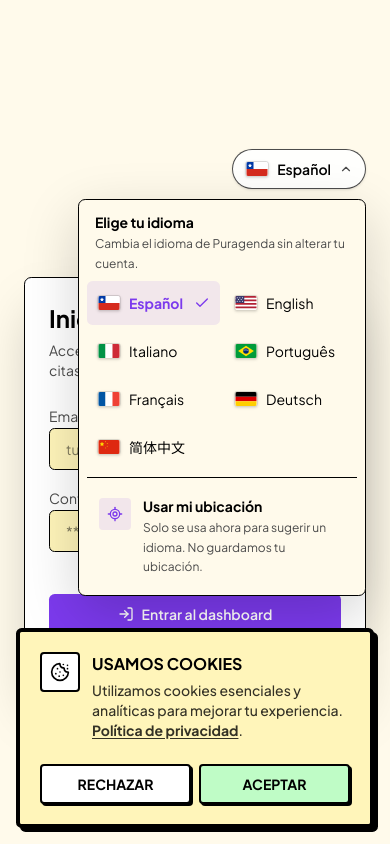
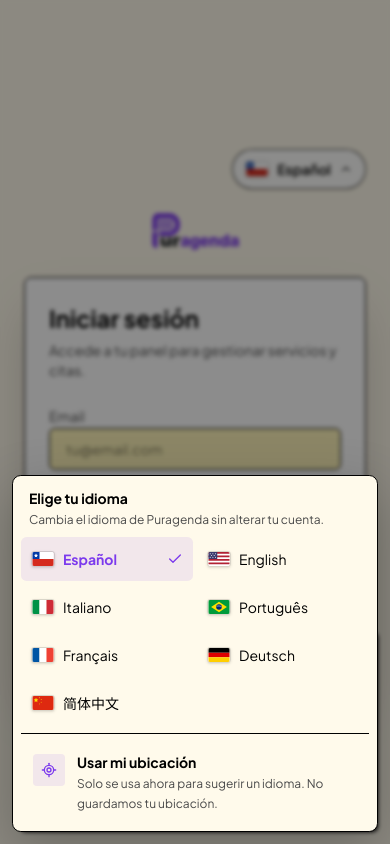
Before and after one commit to DiegoSalsa/Puragenda, a Next.js app: page /login in a window 390 px wide. Both pictures are taken after a click on the button "Español". Built offline with nearby package versions, Linux system fonts and the light colour scheme; no server answers.

Commit message:
fix: make language selector responsive

```diff
--- a/src/components/language-switcher.tsx
+++ b/src/components/language-switcher.tsx
@@ -5,6 +5,7 @@ import { useRouter } from "next/navigation";
 import { usePathname } from "next/navigation";
 import { Check, ChevronDown, Loader2, LocateFixed, MapPin } from "lucide-react";
 import { useEffect, useRef, useState, useTransition } from "react";
+import { createPortal } from "react-dom";
 import {
   type AppLocale,
   LOCALE_COOKIE,
@@ -21,38 +22,141 @@ interface LanguageSwitcherProps {
 
 type LocationState = "idle" | "locating" | "success" | "error";
 
-function LocaleFlag({ locale, className = "" }: { locale: AppLocale; className?: string }) {
+interface MenuPosition {
+  left: number;
+  top?: number;
+  bottom?: number;
+  width: number;
+  maxHeight: number;
+  mobile: boolean;
+}
+
+function LocaleFlag({
+  locale,
+  className = "",
+}: {
+  locale: AppLocale;
+  className?: string;
+}) {
   const baseClass = `h-4 w-6 shrink-0 overflow-hidden rounded-[3px] border border-black/15 shadow-sm ${className}`;
 
   if (locale === "es") {
-    return <svg viewBox="0 0 24 16" className={baseClass} aria-hidden="true"><path fill="#fff" d="M0 0h24v8H0z"/><path fill="#d52b1e" d="M0 8h24v8H0z"/><path fill="#0039a6" d="M0 0h8v8H0z"/><path fill="#fff" d="m4 1.7.7 1.5 1.6.2-1.2 1.1.3 1.6L4 5.3 2.6 6l.3-1.5-1.2-1.1 1.6-.2z"/></svg>;
+    return (
+      <svg viewBox="0 0 24 16" className={baseClass} aria-hidden="true">
+        <path fill="#fff" d="M0 0h24v8H0z" />
+        <path fill="#d52b1e" d="M0 8h24v8H0z" />
+        <path fill="#0039a6" d="M0 0h8v8H0z" />
+        <path
+          fill="#fff"
+          d="m4 1.7.7 1.5 1.6.2-1.2 1.1.3 1.6L4 5.3 2.6 6l.3-1.5-1.2-1.1 1.6-.2z"
+        />
+      </svg>
+    );
   }
   if (locale === "en") {
-    return <svg viewBox="0 0 24 16" className={baseClass} aria-hidden="true"><path fill="#fff" d="M0 0h24v16H0z"/><path fill="#b22234" d="M0 0h24v2H0zm0 4h24v2H0zm0 4h24v2H0zm0 4h24v2H0z"/><path fill="#3c3b6e" d="M0 0h10v8H0z"/><g fill="#fff"><circle cx="2" cy="2" r=".6"/><circle cx="5" cy="2" r=".6"/><circle cx="8" cy="2" r=".6"/><circle cx="3.5" cy="4" r=".6"/><circle cx="6.5" cy="4" r=".6"/><circle cx="2" cy="6" r=".6"/><circle cx="5" cy="6" r=".6"/><circle cx="8" cy="6" r=".6"/></g></svg>;
+    return (
+      <svg viewBox="0 0 24 16" className={baseClass} aria-hidden="true">
+        <path fill="#fff" d="M0 0h24v16H0z" />
+        <path
+          fill="#b22234"
+          d="M0 0h24v2H0zm0 4h24v2H0zm0 4h24v2H0zm0 4h24v2H0z"
+        />
+        <path fill="#3c3b6e" d="M0 0h10v8H0z" />
+        <g fill="#fff">
+          <circle cx="2" cy="2" r=".6" />
+          <circle cx="5" cy="2" r=".6" />
+          <circle cx="8" cy="2" r=".6" />
+          <circle cx="3.5" cy="4" r=".6" />
+          <circle cx="6.5" cy="4" r=".6" />
+          <circle cx="2" cy="6" r=".6" />
+          <circle cx="5" cy="6" r=".6" />
+          <circle cx="8" cy="6" r=".6" />
+        </g>
+      </svg>
+    );
   }
   if (locale === "it") {
-    return <svg viewBox="0 0 24 16" className={baseClass} aria-hidden="true"><path fill="#009246" d="M0 0h8v16H0z"/><path fill="#fff" d="M8 0h8v16H8z"/><path fill="#ce2b37" d="M16 0h8v16h-8z"/></svg>;
+    return (
+      <svg viewBox="0 0 24 16" className={baseClass} aria-hidden="true">
+        <path fill="#009246" d="M0 0h8v16H0z" />
+        <path fill="#fff" d="M8 0h8v16H8z" />
+        <path fill="#ce2b37" d="M16 0h8v16h-8z" />
+      </svg>
+    );
   }
   if (locale === "pt") {
-    return <svg viewBox="0 0 24 16" className={baseClass} aria-hidden="true"><path fill="#009b3a" d="M0 0h24v16H0z"/><path fill="#ffdf00" d="m12 2 9 6-9 6-9-6z"/><circle cx="12" cy="8" r="3.2" fill="#002776"/><path d="M9.4 7.2c1.7-.7 3.8-.5 5.4.5" fill="none" stroke="#fff" strokeWidth=".6"/></svg>;
+    return (
+      <svg viewBox="0 0 24 16" className={baseClass} aria-hidden="true">
+        <path fill="#009b3a" d="M0 0h24v16H0z" />
+        <path fill="#ffdf00" d="m12 2 9 6-9 6-9-6z" />
+        <circle cx="12" cy="8" r="3.2" fill="#002776" />
+        <path
+          d="M9.4 7.2c1.7-.7 3.8-.5 5.4.5"
+          fill="none"
+          stroke="#fff"
+          strokeWidth=".6"
+        />
+      </svg>
+    );
   }
   if (locale === "fr") {
-    return <svg viewBox="0 0 24 16" className={baseClass} aria-hidden="true"><path fill="#0055a4" d="M0 0h8v16H0z"/><path fill="#fff" d="M8 0h8v16H8z"/><path fill="#ef4135" d="M16 0h8v16h-8z"/></svg>;
+    return (
+      <svg viewBox="0 0 24 16" className={baseClass} aria-hidden="true">
+        <path fill="#0055a4" d="M0 0h8v16H0z" />
+        <path fill="#fff" d="M8 0h8v16H8z" />
+        <path fill="#ef4135" d="M16 0h8v16h-8z" />
+      </svg>
+    );
   }
   if (locale === "de") {
-    return <svg viewBox="0 0 24 16" className={baseClass} aria-hidden="true"><path fill="#000" d="M0 0h24v5.34H0z"/><path fill="#dd0000" d="M0 5.33h24v5.34H0z"/><path fill="#ffce00" d="M0 10.66h24V16H0z"/></svg>;
+    return (
+      <svg viewBox="0 0 24 16" className={baseClass} aria-hidden="true">
+        <path fill="#000" d="M0 0h24v5.34H0z" />
+        <path fill="#dd0000" d="M0 5.33h24v5.34H0z" />
+        <path fill="#ffce00" d="M0 10.66h24V16H0z" />
+      </svg>
+    );
   }
-  return <svg viewBox="0 0 24 16" className={baseClass} aria-hidden="true"><path fill="#de2910" d="M0 0h24v16H0z"/><path fill="#ffde00" d="m4 2 .8 1.6 1.8.3-1.3 1.3.3 1.8L4 6.1 2.4 7l.3-1.8-1.3-1.3 1.8-.3z"/><g fill="#ffde00"><circle cx="8" cy="2" r=".55"/><circle cx="10" cy="4" r=".55"/><circle cx="10" cy="7" r=".55"/><circle cx="8" cy="9" r=".55"/></g></svg>;
+  return (
+    <svg viewBox="0 0 24 16" className={baseClass} aria-hidden="true">
+      <path fill="#de2910" d="M0 0h24v16H0z" />
+      <path
+        fill="#ffde00"
+        d="m4 2 .8 1.6 1.8.3-1.3 1.3.3 1.8L4 6.1 2.4 7l.3-1.8-1.3-1.3 1.8-.3z"
+      />
+      <g fill="#ffde00">
+        <circle cx="8" cy="2" r=".55" />
+        <circle cx="10" cy="4" r=".55" />
+        <circle cx="10" cy="7" r=".55" />
+        <circle cx="8" cy="9" r=".55" />
+      </g>
+    </svg>
+  );
 }
 
-function localeFromCoordinates(latitude: number, longitude: number): AppLocale | null {
-  if (latitude >= -56 && latitude <= -17 && longitude >= -76 && longitude <= -66) return "es";
-  if (latitude >= 18 && latitude <= 72 && longitude >= -170 && longitude <= -66) return "en";
-  if (latitude >= 35 && latitude <= 48 && longitude >= 6 && longitude <= 19) return "it";
-  if (latitude >= -34 && latitude <= 6 && longitude >= -74 && longitude <= -34) return "pt";
-  if (latitude >= 41 && latitude <= 52 && longitude >= -5 && longitude <= 10) return "fr";
-  if (latitude >= 47 && latitude <= 55 && longitude >= 5 && longitude <= 16) return "de";
-  if (latitude >= 18 && latitude <= 54 && longitude >= 73 && longitude <= 135) return "zh-CN";
+function localeFromCoordinates(
+  latitude: number,
+  longitude: number,
+): AppLocale | null {
+  if (
+    latitude >= -56 &&
+    latitude <= -17 &&
+    longitude >= -76 &&
+    longitude <= -66
+  )
+    return "es";
+  if (latitude >= 18 && latitude <= 72 && longitude >= -170 && longitude <= -66)
+    return "en";
+  if (latitude >= 35 && latitude <= 48 && longitude >= 6 && longitude <= 19)
+    return "it";
+  if (latitude >= -34 && latitude <= 6 && longitude >= -74 && longitude <= -34)
+    return "pt";
+  if (latitude >= 41 && latitude <= 52 && longitude >= -5 && longitude <= 10)
+    return "fr";
+  if (latitude >= 47 && latitude <= 55 && longitude >= 5 && longitude <= 16)
+    return "de";
+  if (latitude >= 18 && latitude <= 54 && longitude >= 73 && longitude <= 135)
+    return "zh-CN";
   return null;
 }
 
@@ -61,20 +165,32 @@ function persistLocalePreference(nextLocale: AppLocale) {
   document.documentElement.setAttribute("lang", nextLocale);
 }
 
-export function LanguageSwitcher({ compact = false, className = "", align = "right" }: LanguageSwitcherProps) {
+export function LanguageSwitcher({
+  compact = false,
+  className = "",
+  align = "right",
+}: LanguageSwitcherProps) {
   const locale = useLocale() as AppLocale;
   const t = useTranslations("common");
   const router = useRouter();
   const pathname = usePathname();
   const containerRef = useRef<HTMLDivElement>(null);
+  const triggerRef = useRef<HTMLButtonElement>(null);
+  const menuRef = useRef<HTMLDivElement>(null);
   const [open, setOpen] = useState(false);
+  const [menuPosition, setMenuPosition] = useState<MenuPosition | null>(null);
   const [locationState, setLocationState] = useState<LocationState>("idle");
   const [pending, startTransition] = useTransition();
   const activeLocale = LOCALE_LABELS[locale];
 
   useEffect(() => {
     function closeOnOutsideClick(event: MouseEvent) {
-      if (!containerRef.current?.contains(event.target as Node)) setOpen(false);
+      const target = event.target as Node;
+      if (
+        !containerRef.current?.contains(target) &&
+        !menuRef.current?.contains(target)
+      )
+        setOpen(false);
     }
     function closeOnEscape(event: KeyboardEvent) {
       if (event.key === "Escape") setOpen(false);
@@ -87,7 +203,61 @@ export function LanguageSwitcher({ compact = false, className = "", align = "rig
     };
   }, []);
 
-  function changeLocale(nextLocale: AppLocale, source: "manual" | "location" = "manual") {
+  useEffect(() => {
+    if (!open) return;
+
+    function positionMenu() {
+      const trigger = triggerRef.current;
+      if (!trigger) return;
+
+      const viewportWidth = window.innerWidth;
+      const viewportHeight = window.innerHeight;
+      const mobile = viewportWidth < 640;
+      if (mobile) {
+        setMenuPosition({
+          left: 12,
+          width: Math.max(0, viewportWidth - 24),
+          maxHeight: Math.max(280, viewportHeight - 24),
+          mobile: true,
+        });
+        return;
+      }
+
+      const rect = trigger.getBoundingClientRect();
+      const width = Math.min(288, viewportWidth - 24);
+      const desiredLeft = align === "right" ? rect.right - width : rect.left;
+      const left = Math.min(
+        Math.max(12, desiredLeft),
+        viewportWidth - width - 12,
+      );
+      const spaceBelow = viewportHeight - rect.bottom;
+      const openAbove = spaceBelow < 360 && rect.top > spaceBelow;
+
+      setMenuPosition({
+        left,
+        width,
+        top: openAbove ? undefined : rect.bottom + 10,
+        bottom: openAbove ? viewportHeight - rect.top + 10 : undefined,
+        maxHeight: Math.max(240, (openAbove ? rect.top : spaceBelow) - 22),
+        mobile: false,
+      });
+    }
+
+    positionMenu();
+    window.addEventListener("resize", positionMenu);
+    window.addEventListener("orientationchange", positionMenu);
+    window.addEventListener("scroll", positionMenu, true);
+    return () => {
+      window.removeEventListener("resize", positionMenu);
+      window.removeEventListener("orientationchange", positionMenu);
+      window.removeEventListener("scroll", positionMenu, true);
+    };
+  }, [align, open]);
+
+  function changeLocale(
+    nextLocale: AppLocale,
+    source: "manual" | "location" = "manual",
+  ) {
     setOpen(false);
     if (source === "location") setLocationState("success");
     startTransition(async () => {
@@ -112,8 +282,13 @@ export function LanguageSwitcher({ compact = false, className = "", align = "rig
     setLocationState("locating");
     navigator.geolocation.getCurrentPosition(
       ({ coords }) => {
-        const coordinateLocale = localeFromCoordinates(coords.latitude, coords.longitude);
-        const browserLocale = resolveLocale(navigator.languages?.[0] ?? navigator.language);
+        const coordinateLocale = localeFromCoordinates(
+          coords.latitude,
+          coords.longitude,
+        );
+        const browserLocale = resolveLocale(
+          navigator.languages?.[0] ?? navigator.language,
+        );
         changeLocale(coordinateLocale ?? browserLocale, "location");
       },
       () => setLocationState("error"),
@@ -122,37 +297,83 @@ export function LanguageSwitcher({ compact = false, className = "", align = "rig
   }
 
   return (
-    <div ref={containerRef} className={`relative inline-flex shrink-0 ${className}`}>
+    <div
+      ref={containerRef}
+      className={`relative inline-flex shrink-0 ${className}`}
+    >
       <button
+        ref={triggerRef}
         type="button"
         aria-haspopup="menu"
         aria-expanded={open}
         aria-label={t("language")}
         disabled={pending}
         onClick={() => setOpen((current) => !current)}
-        className="group inline-flex min-h-10 items-center gap-2 rounded-full border border-border/70 bg-card/90 px-3 py-2 text-sm font-semibold text-foreground shadow-sm transition-all hover:-translate-y-0.5 hover:border-[#7C3AED]/40 hover:shadow-md focus-visible:outline-none focus-visible:ring-2 focus-visible:ring-[#7C3AED]/35 disabled:cursor-wait disabled:opacity-65"
+        className="group inline-flex min-h-10 max-w-full items-center justify-center gap-2 whitespace-nowrap rounded-full border border-border/70 bg-card/90 px-3 py-2 text-sm font-semibold text-foreground shadow-sm transition-all hover:-translate-y-0.5 hover:border-[#7C3AED]/40 hover:shadow-md focus-visible:outline-none focus-visible:ring-2 focus-visible:ring-[#7C3AED]/35 disabled:cursor-wait disabled:opacity-65"
       >
         <LocaleFlag locale={locale} />
         <span>{compact ? activeLocale.short : activeLocale.native}</span>
         {pending ? (
-          <Loader2 className="h-3.5 w-3.5 animate-spin text-[#7C3AED]" aria-hidden="true" />
+          <Loader2
+            className="h-3.5 w-3.5 animate-spin text-[#7C3AED]"
+            aria-hidden="true"
+          />
         ) : (
-          <ChevronDown className={`h-3.5 w-3.5 text-muted-foreground transition-transform ${open ? "rotate-180" : ""}`} aria-hidden="true" />
+          <ChevronDown
+            className={`h-3.5 w-3.5 text-muted-foreground transition-transform ${open ? "rotate-180" : ""}`}
+            aria-hidden="true"
+          />
         )}
       </button>
 
-      {open && (
+      {open &&
+        menuPosition &&
+        createPortal(
+          <>
+            {menuPosition.mobile && (
+              <button
+                type="button"
+                aria-label={t("chooseLanguage")}
+                onClick={() => setOpen(false)}
+                className="fixed inset-0 z-[19990] cursor-default bg-black/45 backdrop-blur-[2px]"
+              />
+            )}
             <div
+              ref={menuRef}
               role="menu"
               aria-label={t("chooseLanguage")}
-          className={`absolute top-[calc(100%+0.65rem)] z-[80] w-[18rem] max-w-[calc(100vw-2rem)] rounded-2xl border border-border bg-background p-2 shadow-[0_18px_55px_rgba(0,0,0,0.18)] ${align === "right" ? "right-0" : "left-0"}`}
+              style={
+                menuPosition.mobile
+                  ? {
+                      left: menuPosition.left,
+                      bottom: "max(0.75rem, env(safe-area-inset-bottom))",
+                      width: menuPosition.width,
+                      maxHeight:
+                        "calc(100dvh - 1.5rem - env(safe-area-inset-bottom))",
+                    }
+                  : {
+                      left: menuPosition.left,
+                      top: menuPosition.top,
+                      bottom: menuPosition.bottom,
+                      width: menuPosition.width,
+                      maxHeight: menuPosition.maxHeight,
+                    }
+              }
+              className={`fixed z-[20000] overflow-y-auto overscroll-contain border border-border bg-background p-2 shadow-[0_18px_55px_rgba(0,0,0,0.24)] ${menuPosition.mobile ? "rounded-3xl" : "rounded-2xl"}`}
             >
               <div className="px-2 pb-2 pt-1">
-            <p className="text-sm font-bold text-foreground">{t("chooseLanguage")}</p>
-            <p className="mt-0.5 text-xs leading-relaxed text-muted-foreground">{t("languageDescription")}</p>
+                <p className="text-sm font-bold text-foreground">
+                  {t("chooseLanguage")}
+                </p>
+                <p className="mt-0.5 text-xs leading-relaxed text-muted-foreground">
+                  {t("languageDescription")}
+                </p>
               </div>
 
-          <div className="grid grid-cols-2 gap-1" role="none">
+              <div
+                className="grid grid-cols-1 gap-1 min-[360px]:grid-cols-2"
+                role="none"
+              >
                 {SUPPORTED_LOCALES.map((supportedLocale) => {
                   const option = LOCALE_LABELS[supportedLocale];
                   const selected = locale === supportedLocale;
@@ -166,8 +387,15 @@ export function LanguageSwitcher({ compact = false, className = "", align = "rig
                       className={`flex min-h-11 items-center gap-2 rounded-xl px-2.5 py-2 text-left text-sm transition-colors focus-visible:outline-none focus-visible:ring-2 focus-visible:ring-[#7C3AED]/35 ${selected ? "bg-[#7C3AED]/10 font-bold text-[#7C3AED]" : "text-foreground hover:bg-muted"}`}
                     >
                       <LocaleFlag locale={supportedLocale} />
-                  <span className="min-w-0 flex-1 truncate">{option.native}</span>
-                  {selected && <Check className="h-4 w-4 shrink-0" aria-hidden="true" />}
+                      <span className="min-w-0 flex-1 truncate">
+                        {option.native}
+                      </span>
+                      {selected && (
+                        <Check
+                          className="h-4 w-4 shrink-0"
+                          aria-hidden="true"
+                        />
+                      )}
                     </button>
                   );
                 })}
@@ -181,19 +409,35 @@ export function LanguageSwitcher({ compact = false, className = "", align = "rig
                   className="flex w-full items-start gap-3 rounded-xl px-3 py-2.5 text-left transition-colors hover:bg-muted focus-visible:outline-none focus-visible:ring-2 focus-visible:ring-[#7C3AED]/35 disabled:cursor-wait disabled:opacity-70"
                 >
                   <span className="mt-0.5 flex h-8 w-8 shrink-0 items-center justify-center rounded-lg bg-[#7C3AED]/10 text-[#7C3AED]">
-                {locationState === "locating" ? <Loader2 className="h-4 w-4 animate-spin" /> : locationState === "success" ? <MapPin className="h-4 w-4" /> : <LocateFixed className="h-4 w-4" />}
+                    {locationState === "locating" ? (
+                      <Loader2 className="h-4 w-4 animate-spin" />
+                    ) : locationState === "success" ? (
+                      <MapPin className="h-4 w-4" />
+                    ) : (
+                      <LocateFixed className="h-4 w-4" />
+                    )}
                   </span>
                   <span className="min-w-0">
                     <span className="block text-sm font-bold text-foreground">
-                  {locationState === "locating" ? t("detectingLocation") : locationState === "success" ? t("locationApplied") : t("useLocation")}
+                      {locationState === "locating"
+                        ? t("detectingLocation")
+                        : locationState === "success"
+                          ? t("locationApplied")
+                          : t("useLocation")}
                     </span>
-                <span className={`mt-0.5 block text-xs leading-relaxed ${locationState === "error" ? "text-red-500" : "text-muted-foreground"}`}>
-                  {locationState === "error" ? t("locationError") : t("locationPrivacy")}
+                    <span
+                      className={`mt-0.5 block text-xs leading-relaxed ${locationState === "error" ? "text-red-500" : "text-muted-foreground"}`}
+                    >
+                      {locationState === "error"
+                        ? t("locationError")
+                        : t("locationPrivacy")}
                     </span>
                   </span>
                 </button>
               </div>
             </div>
+          </>,
+          document.body,
         )}
     </div>
   );
```
Lines whose indentation alone changed are shown as unchanged.
